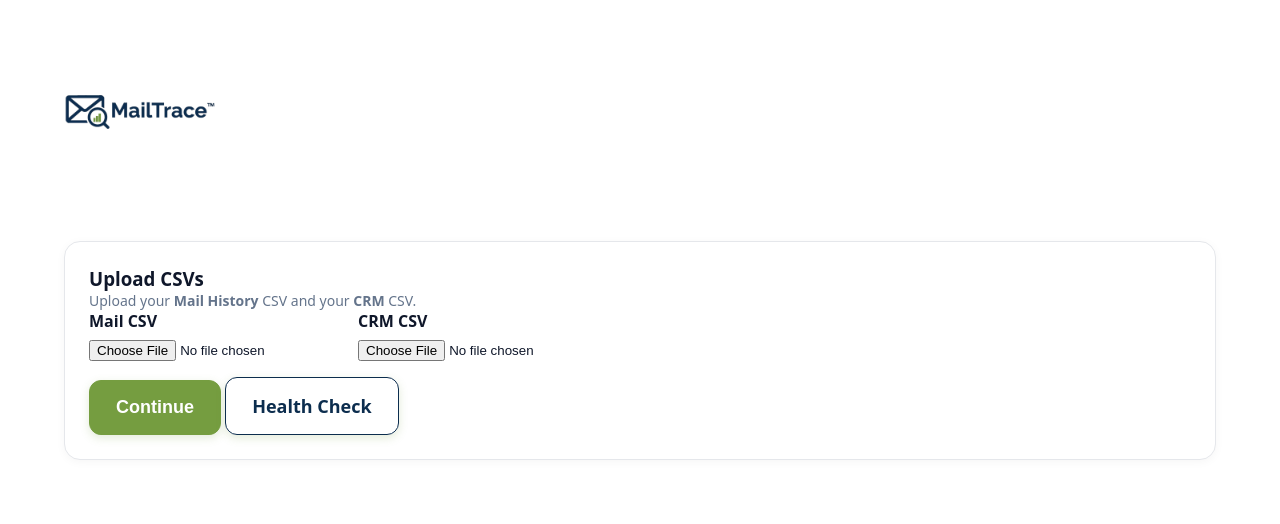
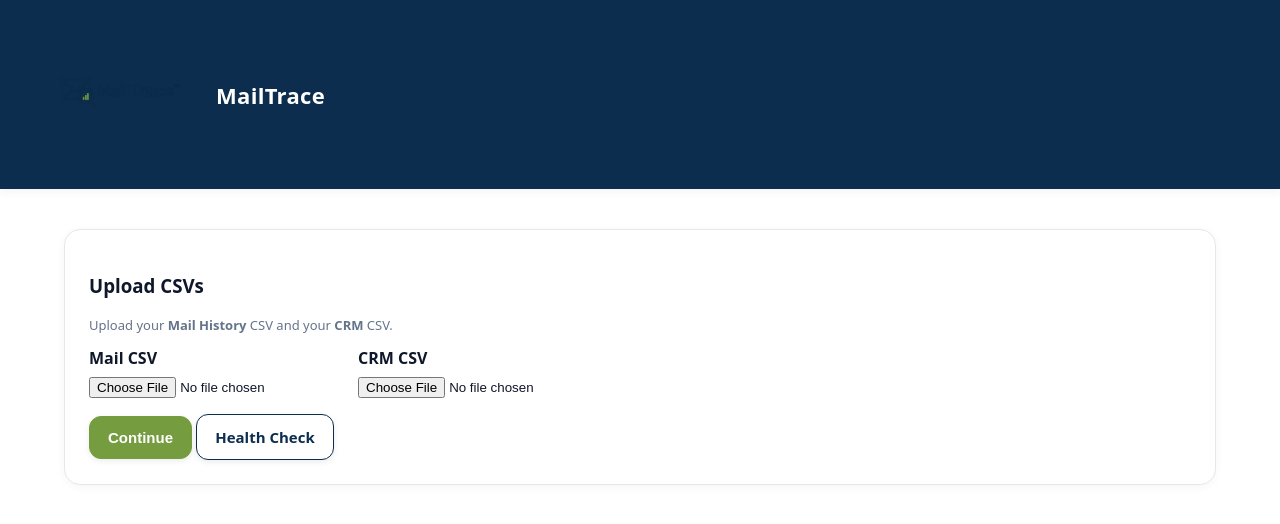
Before and after one commit to clapenergy/mailtrace-render-starter, a Flask app: page / in a window 1280 px wide. Shown: the top 524 px of the page. Run offline with Flask 3, Linux system fonts and the light colour scheme.

Commit message:
Update style.css

```diff
--- a/static/style.css
+++ b/static/style.css
@@ -1,7 +1,7 @@
-
 :root {
-  --brand: #0c2d4e;   /* deep blue */
-  --accent: #759d40;  /* green */
+  --brand: #0c2d4e;   /* header, links, accents */
+  --accent: #759d40;  /* primary button accent */
+  --on-brand: #ffffff;
   --bg: #ffffff;
   --text: #0f172a;
   --muted: #64748b;
@@ -9,57 +9,68 @@
   --border: #e5e7eb;
 }
 
-* { box-sizing: border-box; margin:0; padding:0; }
+* { box-sizing: border-box; }
+html, body { margin:0; padding:0; }
 body {
   font-family: system-ui, -apple-system, Segoe UI, Roboto, Arial, sans-serif;
   background: var(--bg);
   color: var(--text);
 }
 
-.container { max-width: 1200px; margin: 0 auto; padding: 16px 24px; }
+.container { max-width: 1200px; margin: 0 auto; padding: 24px; }
+.topbar { background: var(--brand); color: var(--on-brand); box-shadow: 0 2px 10px rgba(0,0,0,0.06); }
+.nav { display:flex; align-items:center; gap:16px; padding: 12px 0; }
 
-/* Clean header */
-.topbar { background: transparent; border: none; box-shadow: none; }
-.nav { display:flex; align-items:center; gap:20px; padding: 12px 0 8px 0; }
-.brand-title { display: none; }
+.logo { height: 120px; width: auto; object-fit: contain; }
+@media (min-width: 768px) { .logo { height: 160px; } }
 
-/* Large logo */
-.logo { height: 160px; width: auto; object-fit: contain; }
-@media (min-width: 768px) { .logo { height: 200px; } }
+h1.brand-title { margin: 0; font-size: 22px; font-weight: 800; color: var(--on-brand); letter-spacing: 0.3px; }
 
-/* Subtle gradient accent under header */
-.header-accent { width: 100%; height: 40px;
-  background: linear-gradient(to bottom, rgba(12,45,78,0.08), rgba(255,255,255,0));
-  margin-top: -16px;
+a { color: var(--brand); text-decoration: none; }
+a:hover { opacity: .9; }
+
+.card {
+  background: var(--card); border: 1px solid var(--border);
+  border-radius: 16px; padding: 24px; box-shadow: 0 2px 10px rgba(0,0,0,0.04);
+  margin-top: 16px;
 }
-
-.card { background: var(--card); border: 1px solid var(--border);
-  border-radius: 16px; padding: 24px; box-shadow: 0 2px 10px rgba(0,0,0,0.04); }
 .row { display:flex; gap:16px; flex-wrap:wrap; }
+.flex1 { flex:1 1 300px; }
 label { font-weight:700; }
 input[type="file"] { display:block; margin-top:8px; }
 
-.button, button { display:inline-block; padding: 16px 26px; border-radius: 12px;
-  border: 1px solid var(--accent); background: var(--accent); color: #fff;
-  font-weight:800; font-size: 18px; text-decoration:none; cursor:pointer;
-  box-shadow: 0 3px 10px rgba(117,157,64,.20); }
+.button {
+  display:inline-block; padding: 12px 18px; border-radius: 12px;
+  border: 1px solid var(--accent); background: var(--accent); color: #ffffff;
+  font-weight:800; text-decoration:none; cursor:pointer; font-size: 15px;
+  box-shadow: 0 2px 6px rgba(0,0,0,.08);
+}
 .button.secondary { background: transparent; color: var(--brand); border-color: var(--brand); }
-.button:hover, button:hover { filter: brightness(0.97); transform: translateY(-1px); transition: transform .1s ease; }
+.button:hover { transform: translateY(-1px); transition: transform .1s ease; }
 
-.grid { display:grid; grid-template-columns: repeat(auto-fit, minmax(220px, 1fr)); gap:16px; margin: 24px 0; }
+.grid.kpis { display:grid; grid-template-columns: repeat(auto-fit, minmax(220px, 1fr)); gap:16px; }
 .kpi .k { color: var(--muted); font-size: 13px; }
-.kpi .v { font-size: 34px; font-weight: 900; }
-.kpi { border-top: 5px solid var(--brand); background: #fff; }
+.kpi .v { font-size: 28px; font-weight: 900; }
 
+.scroll { max-height: 220px; overflow:auto; padding-right: 6px; }
+.rowline { display:flex; justify-content: space-between; padding: 8px 0; border-bottom: 1px solid #f3f4f6; }
+.rowline:last-child { border-bottom: 0; }
+
+.tablewrap { overflow:auto; }
 table { width: 100%; border-collapse: collapse; background: #fff; border-radius: 12px; overflow: hidden; }
-th, td { text-align:left; padding: 14px 16px; border-bottom: 1px solid #edf2f7; font-size: 14px; }
-th { background: #f0f4f9; color: var(--brand); }
+th, td { text-align:left; padding: 10px 12px; border-bottom: 1px solid #f3f4f6; font-size: 14px; vertical-align: top; }
+th { background: #f8fafc; position: sticky; top: 0; z-index: 1; }
+.mono { font-family: ui-monospace, SFMono-Regular, Menlo, Consolas, monospace; }
+.muted { color: var(--muted); }
 
-a { color: var(--brand); text-decoration: none; font-weight: 600; }
-a:hover { opacity: .9; }
+.badge {
+  display:inline-block; padding: 4px 8px; border-radius:999px; font-weight:700; font-size:12px;
+}
+.badge.conf-high { background: #e7f6ed; color: #185a37; border: 1px solid #cdebd9; }
+.badge.conf-mid  { background: #fff6e5; color: #8a5400; border: 1px solid #ffe3b3; }
+.badge.conf-low  { background: #feeceb; color: #7a1410; border: 1px solid #fbd1cf; }
 
-.badge { display:inline-block; padding: 8px 12px; border-radius:999px;
-  background: rgba(12,45,78,0.1); color: #0c2d4e; font-weight:800; font-size:12px; }
+.chart { width: 100%; height: auto; display: block; }
 
-.flash { color:#b91c1c; margin-bottom: 8px; }
-.note { color: var(--muted); font-size: 14px; }
+.flash { color:#b91c1c; margin: 12px 0; }
+.note { color: var(--muted); font-size: 13px; }
```
